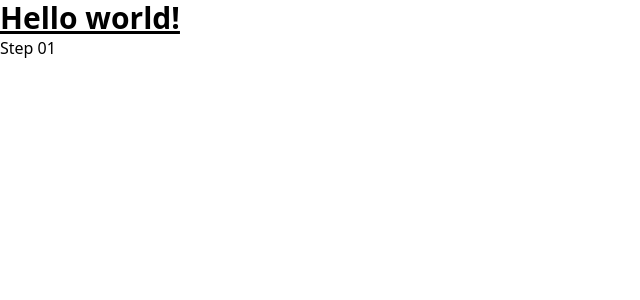
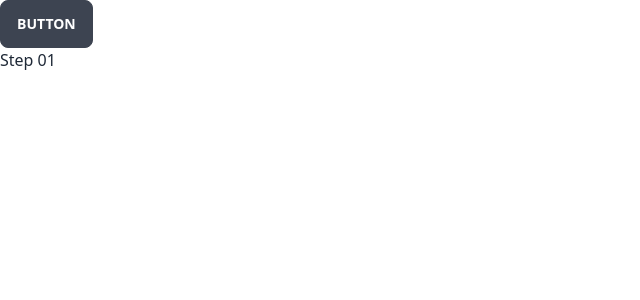
Before and after one commit to manjarb/varis_dara_japan_react_assignment, a React (Create React App) app: page / in a window 1280 px wide. Shown: the top 300 px of the page, without its empty margins (0-640 px from the left). Built offline with nearby package versions, Linux system fonts and the light colour scheme.

Commit message:
feature/step-1: Add daisy ui

```diff
--- a/package.json
+++ b/package.json
@@ -10,6 +10,7 @@
     "@types/node": "^16.18.11",
     "@types/react": "^18.0.27",
     "@types/react-dom": "^18.0.10",
+    "daisyui": "^2.49.0",
     "react": "^18.2.0",
     "react-dom": "^18.2.0",
     "react-router-dom": "^6.7.0",
--- a/src/layouts/public.layout.tsx
+++ b/src/layouts/public.layout.tsx
@@ -2,8 +2,8 @@ import { Outlet } from "react-router-dom";
 
 export default function PublicLayout() {
   return (
-    <div>
-      <h1 className="text-3xl font-bold underline">Hello world!</h1>
+    <div className="container mx-auto">
+      <button className="btn">Button</button>
       <Outlet />
     </div>
   );
--- a/tailwind.config.js
+++ b/tailwind.config.js
@@ -6,5 +6,7 @@ module.exports = {
   theme: {
     extend: {},
   },
-  plugins: [],
+  plugins: [
+    require("daisyui")
+  ],
 }
```
Also changed, not shown: 1 other file (tests, documents, lock files or other folders).
